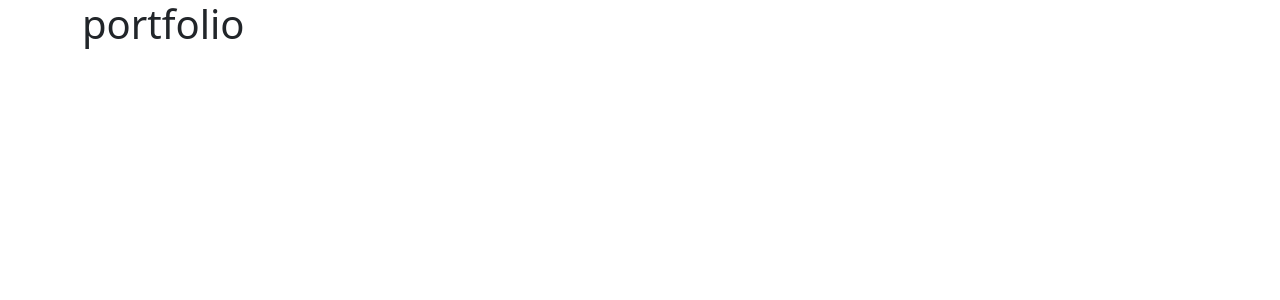
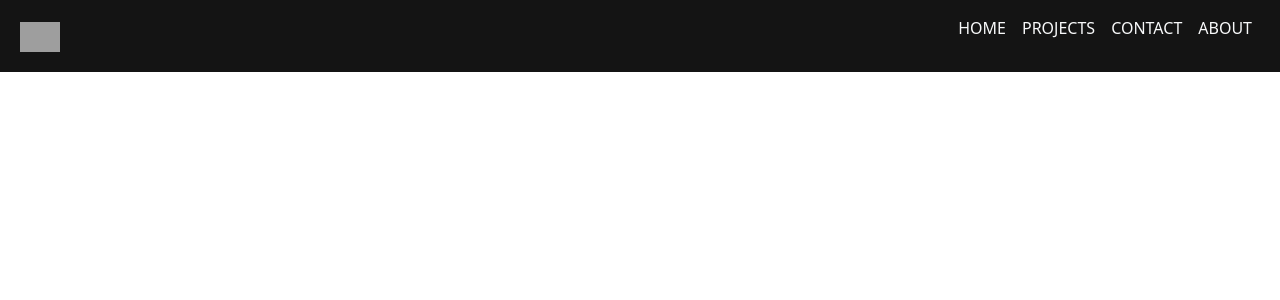
Before and after one commit to OlhaOvcharenko/Portfolio, a React (Create React App) app in the folder client/: page / in a window 1280 px wide. Shown: the top 300 px of the page. Built offline with nearby package versions, Linux system fonts and the light colour scheme; grey boxes are pictures that could not be loaded; a web font is replaced by a local one.

Commit message:
create NavBar.js, Header.js, Footer.js

```diff
--- a/client/src/components/Pages/Home/Home.js
+++ b/client/src/components/Pages/Home/Home.js
@@ -1,11 +1,9 @@
-import { Container } from "react-bootstrap";
+import Header from "../../Views/Header/Header";
 
 const Home = () => {
   return (
     <div>
-      <Container>
-       <h1>portfolio</h1>
-      </Container>
+      <Header />
     </div>
   )
 };
--- /dev/null
+++ b/client/src/components/Views/Header/Header.js
@@ -0,0 +1,9 @@
+import NavBar from "../NavBar/NavBar";
+
+const Header = () => (
+  <section className="Header">
+    <NavBar />
+  </section>
+);
+
+export default Header;
--- /dev/null
+++ b/client/src/components/Views/NavBar/NavBar.js
@@ -0,0 +1,37 @@
+import { Navbar, Nav,  NavLink }from "react-bootstrap";
+import styles from "../NavBar/NavBar.module.scss"
+
+const NavBar = () => {
+  return (
+    <section className="NavBar">
+      <Navbar expand="lg" className={styles.navContainer}>
+        <Navbar.Brand href="#home" className='text-light'>
+          <img
+            src="https://static.wixstatic.com/media/e6e940_daf929c2590b4e42ac8b8ee204a8f1ed~mv2.jpg"
+            alt="Brand Logo"
+            className={styles.img}
+          />
+        </Navbar.Brand>
+        <Navbar.Toggle aria-controls="mobile-menu" className={styles.toggleBtn} />
+        <Navbar.Collapse id="mobile-menu" className="justify-content-end " >
+        <Nav>
+          <Nav.Link as={NavLink} to="/" className='text-light' >
+            <p className={styles.link}>HOME</p>
+          </Nav.Link>
+          <Nav.Link as={NavLink} to="/projects" className='text-light' >
+            <p className={styles.link}>PROJECTS</p>
+          </Nav.Link>
+          <Nav.Link as={NavLink} to="/contact" className='text-light' >
+            <p className={styles.link}>CONTACT</p>
+          </Nav.Link>
+          <Nav.Link as={NavLink} to="/about" className='text-light' >
+            <p className={styles.link}>ABOUT</p>
+          </Nav.Link>
+        </Nav>
+      </Navbar.Collapse>
+    </Navbar>
+  </section>
+  )
+}
+
+export default NavBar;
--- /dev/null
+++ b/client/src/components/Views/NavBar/NavBar.module.scss
@@ -0,0 +1,21 @@
+@import '../../../styles/settings.scss';
+
+.navContainer {
+  margin: 0;
+  padding: 10px 20px 0;
+  background-color: $color-on-background;
+  //position: fixed;
+}
+
+.img {
+  width: 40px;
+  height: auto;
+}
+
+.toggleBtn {
+  background-color: $color-bright;
+}
+
+.link:hover {
+  color: $color-primary;
+}
```
